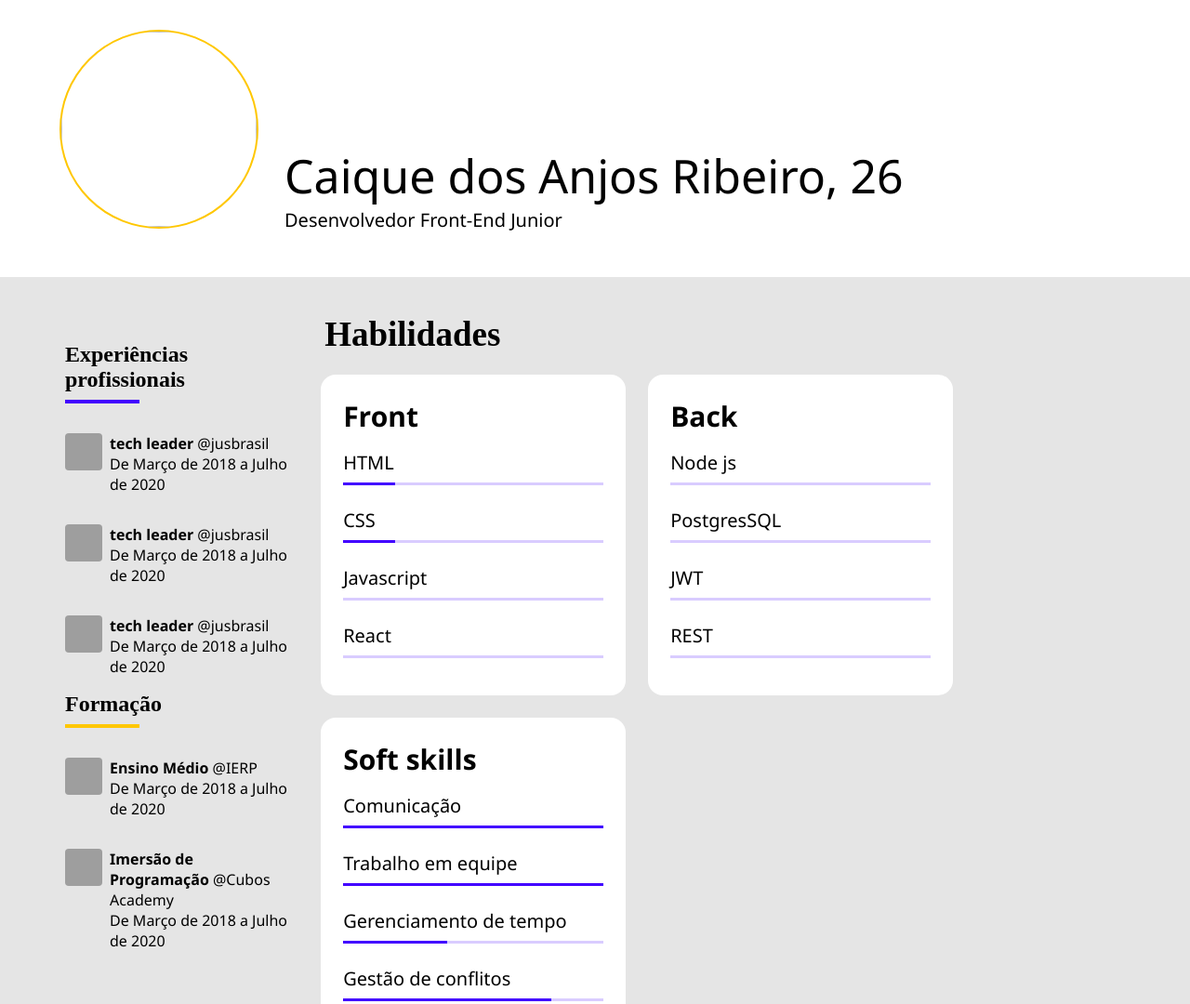
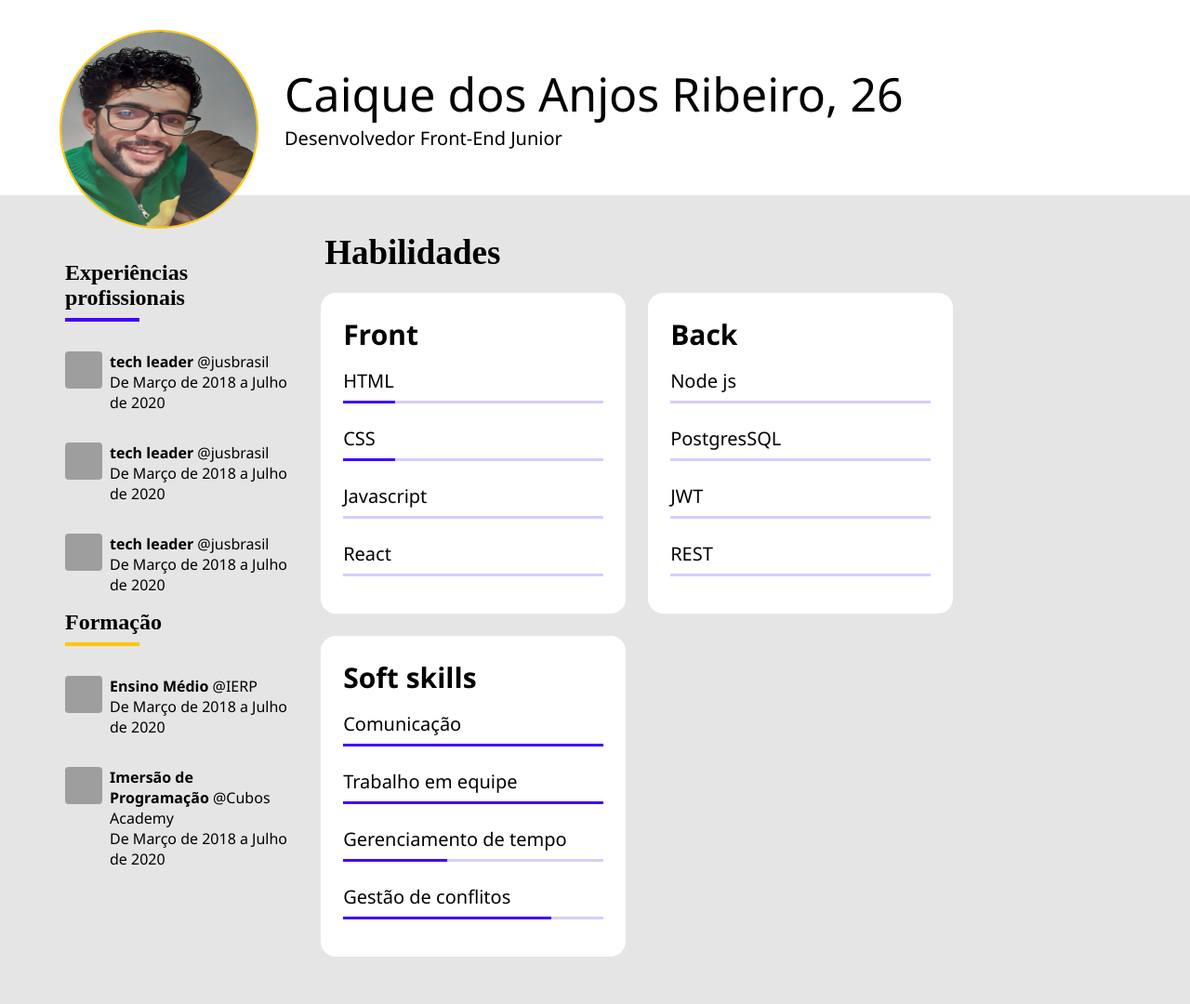
Before and after one commit to caique-ribeiro/portifolio, a plain HTML site: page Untitled-1.html in a window 1280 px wide. Shown: the top 1080 px of the page at 93% size. Drawn offline with Linux system fonts and the light colour scheme; grey boxes are pictures that could not be loaded; files whose address does not match are found by name.

Commit message:
Update Untitled-1.html

```diff
--- a/Untitled-1.html
+++ b/Untitled-1.html
@@ -9,7 +9,7 @@
 
 <body>
     <header>
-        <img class="foto" src= "C:\Users\fjcor\OneDrive\Fotos arq\j4\WhatsApp\Media\WhatsApp Images\IMG-20190220-WA0010.jpg" />
+        <img class="foto" src= "caiqueribeiro2.jpeg" />
         <Div class="dados">
         <h1><span> Caique dos Anjos Ribeiro</span>, 26 </h1>
         <p class= "profissao t60"> Desenvolvedor Front-End Junior</p>
```
